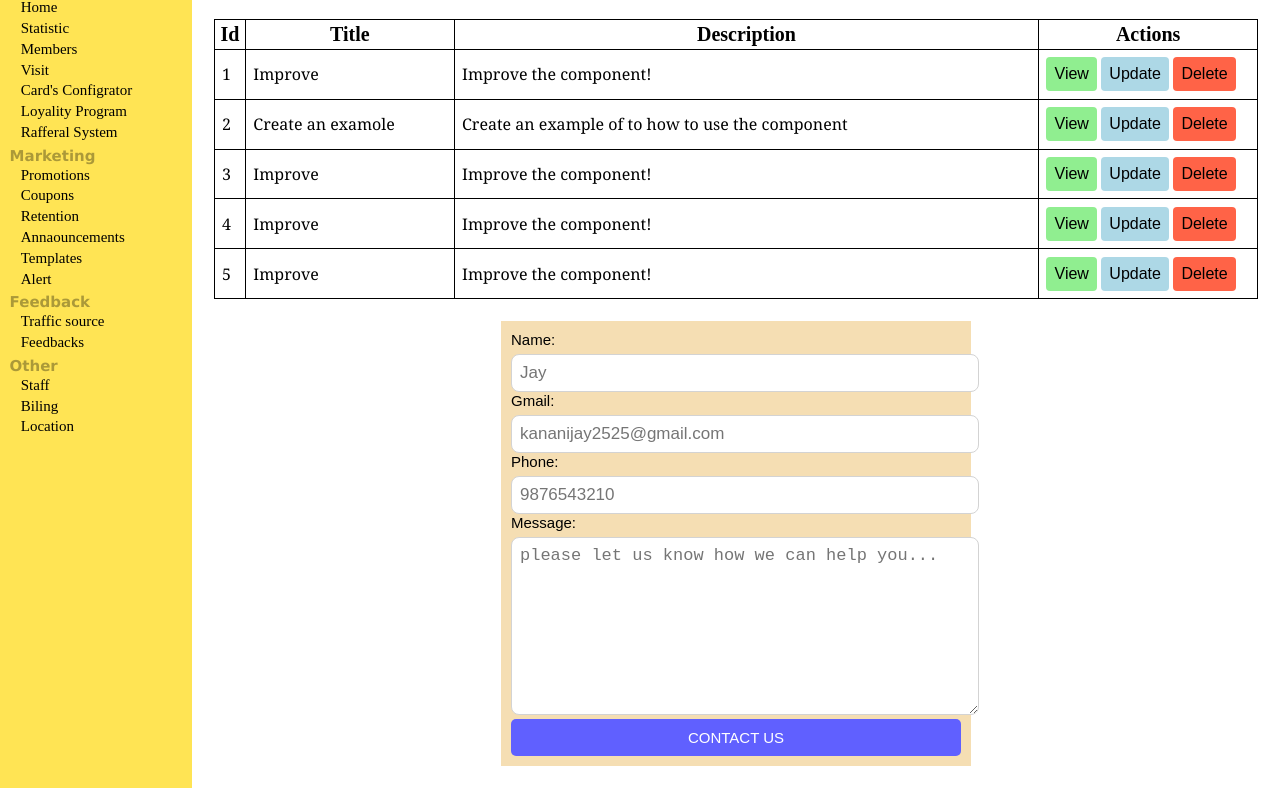
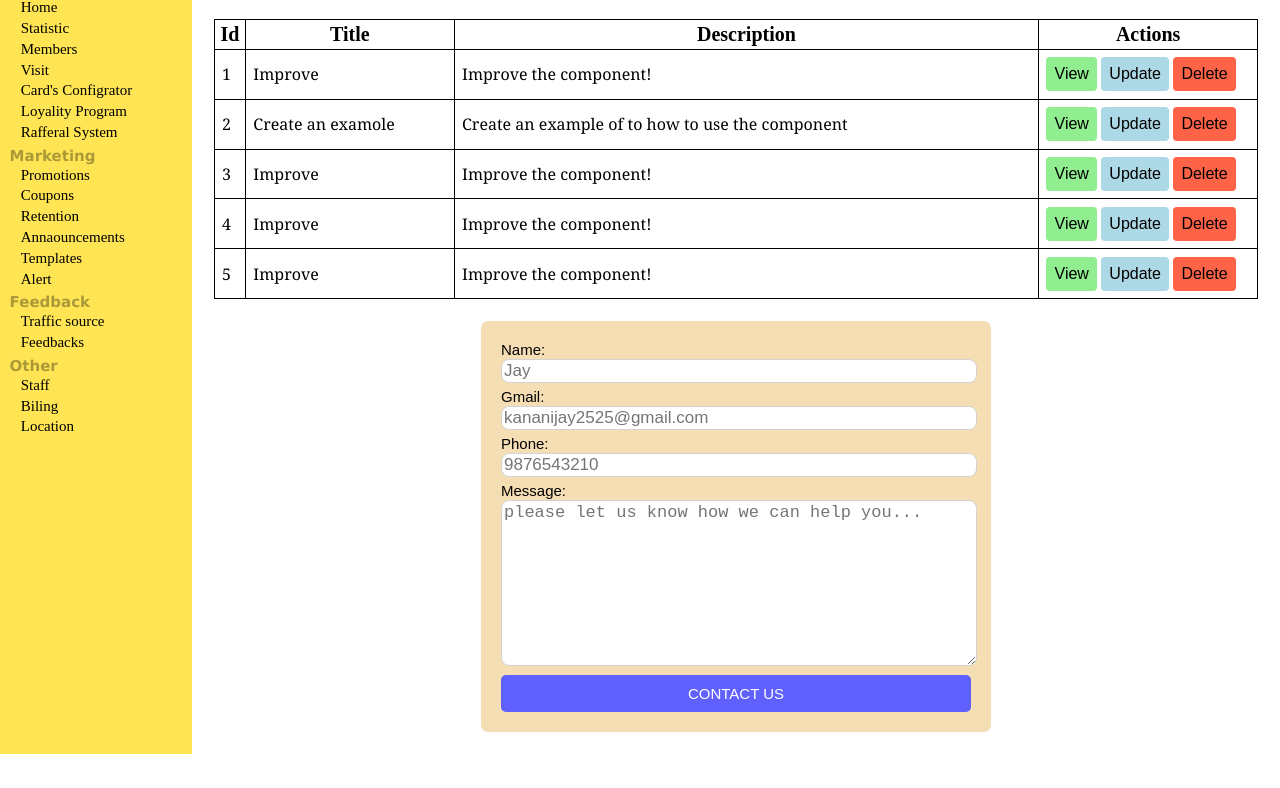
Before and after one commit to jay-kanani-1634/dashboard, a plain HTML site: page index.html in a window 1280 px wide. Shown: the part 79-867 px from the top of the page. After the commit the page ends 833 px from the top, so only its background shows below. Drawn offline with Linux system fonts and the light colour scheme.

```diff
--- a/index.html
+++ b/index.html
@@ -187,12 +187,7 @@
             /* border: 1px solid black; */
         }
 
-        .login {
-            padding: 10px;
-            background-color: wheat;
-            /* animation: shadowmove 5s infinite;  */
 
-        }
 
         label {
             font-size: 15px;
@@ -206,8 +201,8 @@
             border-radius: 8px;
             border: 1px solid lightgray;
             width: 100%;
-            padding: 8px;
-            margin-top: 5px;
+            /* padding: 10px; */
+            margin-bottom: 5px;
         }
 
         .btnsubmit {
@@ -231,7 +226,10 @@
         .log {
             /* padding: auto; */
             margin: auto;
+            padding: 20px;
             width: 45%;
+            background-color: wheat;
+            border-radius: 7px;
             /* border: 1px solid black; */
             /* box-shadow: 10px 10px 10px gray; */
             /* animation: shadowmove 5s infinite; */
```
